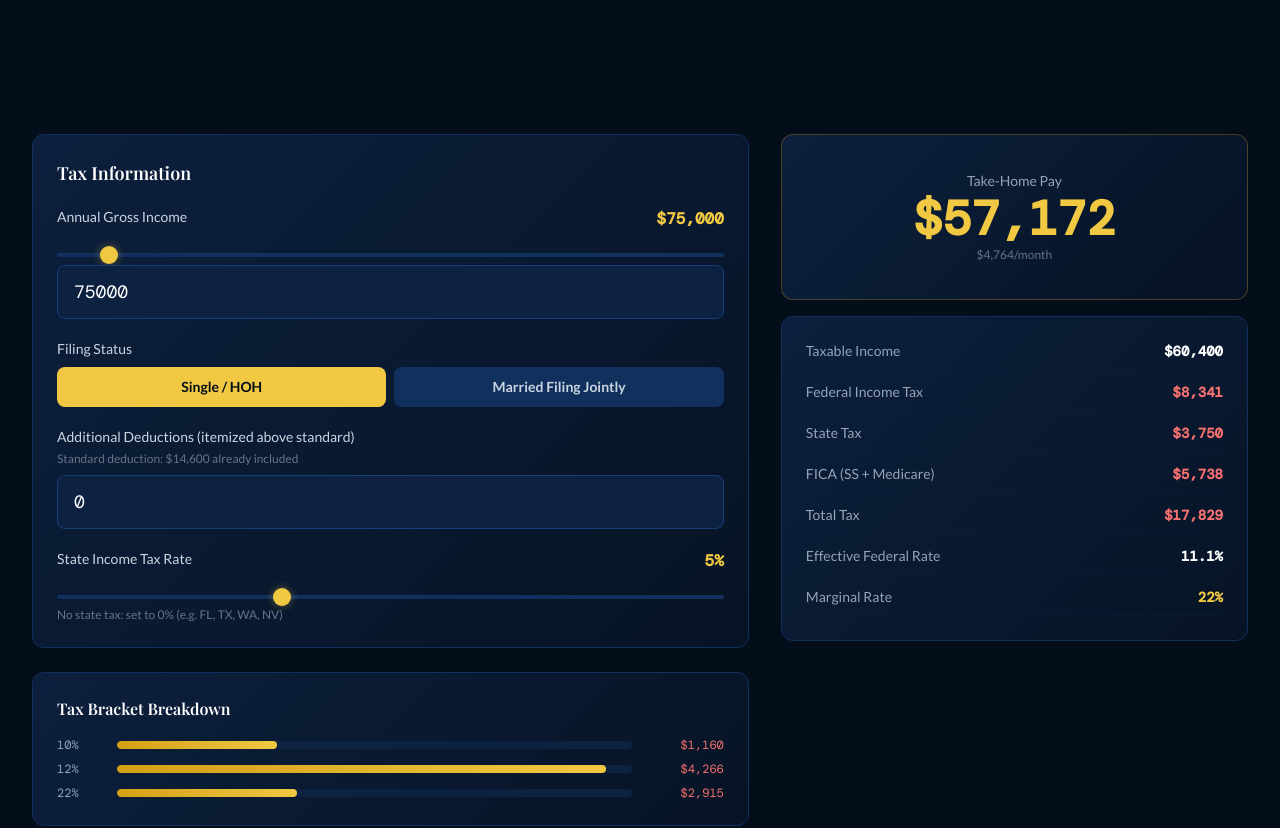
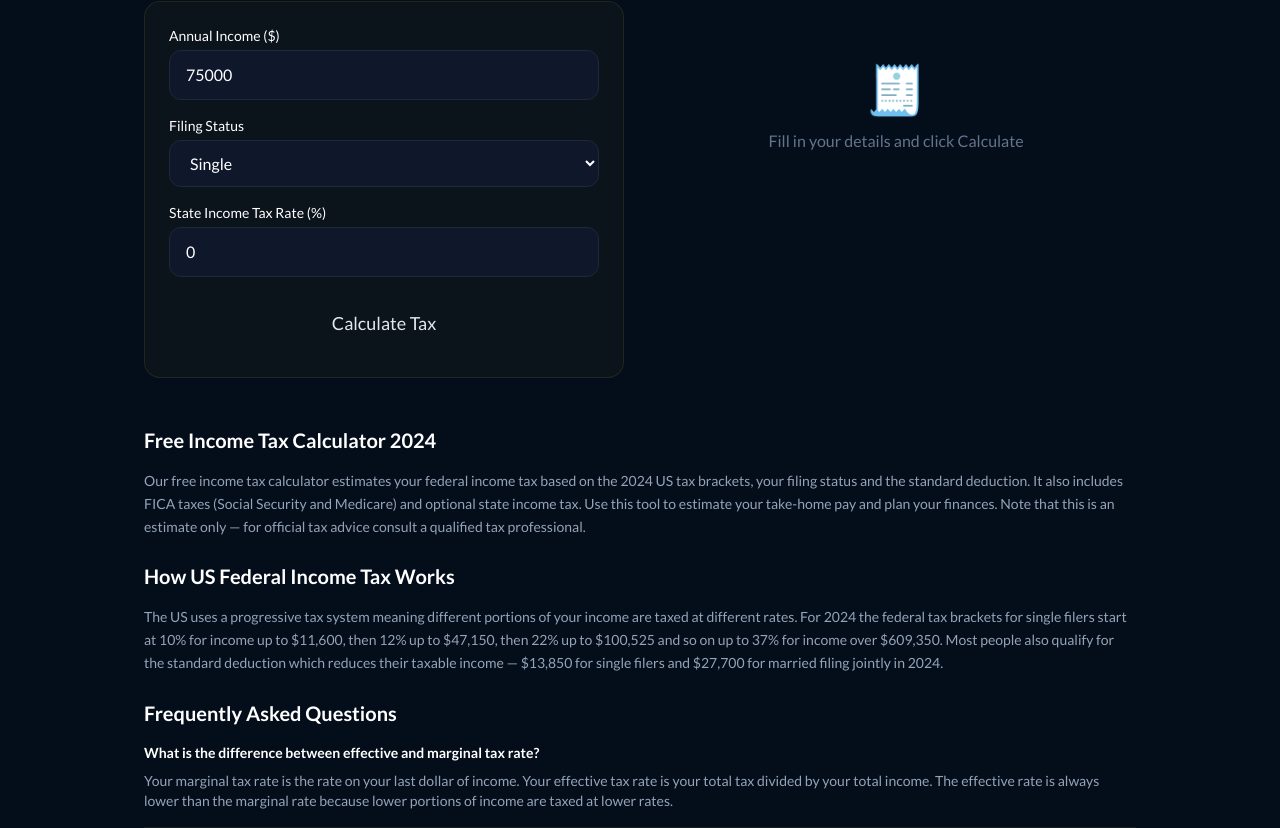
Before and after one commit to mumu15/finance-calc-pro, a Next.js app: page /tax-calculator in a window 1280 px wide. Shown: the part 244-1072 px from the top of the page. Built offline with nearby package versions, Linux system fonts and the light colour scheme; a web font is replaced by a local one.

Commit message:
Add content to tax calculator page

```diff
--- a/app/tax-calculator/page.js
+++ b/app/tax-calculator/page.js
@@ -1,188 +1,146 @@
 'use client'
-import { useState, useMemo } from 'react'
+import { useState } from 'react'
 import Header from '../../components/Header'
 import Footer from '../../components/Footer'
-import { AdLeaderboard, AdRectangle } from '../../components/AdUnit'
 
-const TAX_BRACKETS_2024 = {
-  single: [
-    { min: 0, max: 11600, rate: 10 },
-    { min: 11600, max: 47150, rate: 12 },
-    { min: 47150, max: 100525, rate: 22 },
-    { min: 100525, max: 191950, rate: 24 },
-    { min: 191950, max: 243725, rate: 32 },
-    { min: 243725, max: 609350, rate: 35 },
-    { min: 609350, max: Infinity, rate: 37 },
-  ],
-  married: [
-    { min: 0, max: 23200, rate: 10 },
-    { min: 23200, max: 94300, rate: 12 },
-    { min: 94300, max: 201050, rate: 22 },
-    { min: 201050, max: 383900, rate: 24 },
-    { min: 383900, max: 487450, rate: 32 },
-    { min: 487450, max: 731200, rate: 35 },
-    { min: 731200, max: Infinity, rate: 37 },
-  ],
+export default function TaxCalculator() {
+  const [form, setForm] = useState({ income: 75000, filingStatus: 'single', state: 0 })
+  const [result, setResult] = useState(null)
+
+  const update = (k, v) => setForm(f => ({ ...f, [k]: v }))
+
+  const calculate = () => {
+    const income = form.income
+    const brackets = form.filingStatus === 'single'
+      ? [[11600, 0.10], [47150, 0.12], [100525, 0.22], [191950, 0.24], [243725, 0.32], [609350, 0.35], [Infinity, 0.37]]
+      : [[23200, 0.10], [94300, 0.12], [201050, 0.22], [383900, 0.24], [487450, 0.32], [731200, 0.35], [Infinity, 0.37]]
+
+    const standardDeduction = form.filingStatus === 'single' ? 13850 : 27700
+    const taxableIncome = Math.max(0, income - standardDeduction)
+
+    let federalTax = 0
+    let prev = 0
+    for (const [limit, rate] of brackets) {
+      if (taxableIncome <= prev) break
+      federalTax += (Math.min(taxableIncome, limit) - prev) * rate
+      prev = limit
     }
 
-const STANDARD_DEDUCTION = { single: 14600, married: 29200 }
+    const stateTax = income * (form.state / 100)
+    const ficaTax = Math.min(income, 160200) * 0.062 + income * 0.0145
+    const totalTax = federalTax + stateTax + ficaTax
+    const effectiveRate = (totalTax / income * 100).toFixed(1)
+    const takeHome = income - totalTax
+    const monthlyTakeHome = takeHome / 12
 
-export default function TaxCalculator() {
-  const [income, setIncome] = useState(75000)
-  const [filingStatus, setFilingStatus] = useState('single')
-  const [deductions, setDeductions] = useState(0)
-  const [stateTaxRate, setStateTaxRate] = useState(5)
-
-  const results = useMemo(() => {
-    const stdDed = STANDARD_DEDUCTION[filingStatus]
-    const totalDeductions = stdDed + deductions
-    const taxableIncome = Math.max(0, income - totalDeductions)
-    const brackets = TAX_BRACKETS_2024[filingStatus]
-
-    let totalFedTax = 0
-    const bracketBreakdown = []
-
-    for (const bracket of brackets) {
-      if (taxableIncome <= bracket.min) break
-      const taxableInBracket = Math.min(taxableIncome, bracket.max) - bracket.min
-      const taxInBracket = taxableInBracket * bracket.rate / 100
-      totalFedTax += taxInBracket
-      if (taxableInBracket > 0) {
-        bracketBreakdown.push({ rate: bracket.rate, amount: taxInBracket, income: taxableInBracket })
-      }
+    setResult({
+      federalTax: federalTax.toFixed(2),
+      stateTax: stateTax.toFixed(2),
+      ficaTax: ficaTax.toFixed(2),
+      totalTax: totalTax.toFixed(2),
+      effectiveRate,
+      takeHome: takeHome.toFixed(2),
+      monthlyTakeHome: monthlyTakeHome.toFixed(2),
+      taxableIncome: taxableIncome.toFixed(2)
+    })
   }
 
-    const stateTax = income * stateTaxRate / 100
-    const ficaTax = Math.min(income, 168600) * 0.062 + income * 0.0145 // SS + Medicare
-    const totalTax = totalFedTax + stateTax + ficaTax
-    const effectiveRate = (totalFedTax / Math.max(income, 1) * 100)
-    const marginalRate = brackets.find(b => taxableIncome >= b.min && taxableIncome < b.max)?.rate || 37
-    const takeHome = income - totalTax
-
-    return { totalFedTax, stateTax, ficaTax, totalTax, effectiveRate, marginalRate, takeHome, taxableIncome, bracketBreakdown, stdDed }
-  }, [income, filingStatus, deductions, stateTaxRate])
-
-  const fmt = (n) => new Intl.NumberFormat('en-US', { style: 'currency', currency: 'USD', maximumFractionDigits: 0 }).format(n)
-  const fmtDec = (n) => new Intl.NumberFormat('en-US', { style: 'currency', currency: 'USD', maximumFractionDigits: 2 }).format(n)
+  const fmt = (n) => Number(n).toLocaleString('en-US', { style: 'currency', currency: 'USD', maximumFractionDigits: 0 })
 
   return (
     <>
       <Header />
-      <main className="max-w-7xl mx-auto px-4 sm:px-6 lg:px-8 py-10">
-        <div className="mb-8">
-          <div className="flex items-center gap-2 text-slate-500 text-sm mb-3">
-            <a href="/" className="hover:text-gold-400">Home</a><span>/</span>
-            <span className="text-slate-300">Tax Calculator</span>
-          </div>
-          <h1 className="font-display text-4xl font-bold text-white mb-2 gold-accent">Income Tax Calculator 2024</h1>
-          <p className="text-slate-400 max-w-2xl">Estimate your federal income tax, effective rate, and take-home pay using 2024 tax brackets.</p>
+      <main className="max-w-5xl mx-auto px-4 py-12">
+        <div className="text-center mb-10">
+          <h1 className="text-4xl md:text-5xl font-bold text-white mb-4">Income Tax Calculator</h1>
+          <p className="text-slate-400 text-lg">Estimate your federal income tax and take-home pay</p>
         </div>
 
-        <AdLeaderboard />
-
-        <div className="grid grid-cols-1 lg:grid-cols-5 gap-8 mt-8">
-          <div className="lg:col-span-3 space-y-6">
-            <div className="result-card">
-              <h2 className="font-display text-lg font-semibold text-white mb-5">Tax Information</h2>
-              <div className="space-y-5">
+        <div className="grid grid-cols-1 lg:grid-cols-2 gap-8">
+          <div className="space-y-4" style={{background:'rgba(240,200,66,0.03)', border:'1px solid rgba(240,200,66,0.1)', borderRadius:'16px', padding:'24px'}}>
             <div>
-                  <div className="flex justify-between mb-2">
-                    <label className="text-slate-300 text-sm">Annual Gross Income</label>
-                    <span className="text-gold-400 font-mono font-bold">{fmt(income)}</span>
+              <label className="text-white text-sm font-medium block mb-1">Annual Income ($)</label>
+              <input type="number" value={form.income} onChange={e => update('income', parseFloat(e.target.value))}
+                className="w-full px-4 py-3 rounded-xl text-white outline-none"
+                style={{background:'#0f172a', border:'1px solid #1e293b'}} />
             </div>
-                  <input type="range" min="10000" max="1000000" step="1000" value={income}
-                    onChange={e => setIncome(+e.target.value)} className="w-full mb-2" />
-                  <input type="number" value={income} onChange={e => setIncome(+e.target.value)} className="calc-input" />
+            <div>
+              <label className="text-white text-sm font-medium block mb-1">Filing Status</label>
+              <select value={form.filingStatus} onChange={e => update('filingStatus', e.target.value)}
+                className="w-full px-4 py-3 rounded-xl text-white outline-none"
+                style={{background:'#0f172a', border:'1px solid #1e293b'}}>
+                <option value="single">Single</option>
+                <option value="married">Married Filing Jointly</option>
+              </select>
+            </div>
+            <div>
+              <label className="text-white text-sm font-medium block mb-1">State Income Tax Rate (%)</label>
+              <input type="number" value={form.state} onChange={e => update('state', parseFloat(e.target.value))}
+                placeholder="0 for no state tax"
+                className="w-full px-4 py-3 rounded-xl text-white outline-none"
+                style={{background:'#0f172a', border:'1px solid #1e293b'}} />
+            </div>
+            <button onClick={calculate} className="btn-primary w-full py-4 text-lg mt-4">Calculate Tax</button>
           </div>
 
           <div>
-                  <label className="text-slate-300 text-sm block mb-2">Filing Status</label>
-                  <div className="grid grid-cols-2 gap-2">
-                    {[['single', 'Single / HOH'], ['married', 'Married Filing Jointly']].map(([val, label]) => (
-                      <button key={val} onClick={() => setFilingStatus(val)}
-                        className={`py-2.5 rounded-lg text-sm font-bold transition-all ${
-                          filingStatus === val ? 'bg-gold-400 text-navy-950' : 'bg-navy-700 text-slate-300 hover:bg-navy-600'
-                        }`}>{label}</button>
-                    ))}
+            {!result ? (
+              <div className="result-box text-center py-16">
+                <div className="text-5xl mb-4">🧾</div>
+                <p className="text-slate-500">Fill in your details and click Calculate</p>
               </div>
+            ) : (
+              <div className="space-y-4">
+                <div className="result-box text-center">
+                  <p className="text-slate-400 text-sm mb-2">Annual Take-Home Pay</p>
+                  <div className="text-5xl font-bold mb-2" style={{color:'#f0c842'}}>{fmt(result.takeHome)}</div>
+                  <p className="text-slate-500 text-sm">{fmt(result.monthlyTakeHome)} per month</p>
                 </div>
-
-                <div>
-                  <label className="text-slate-300 text-sm block mb-1">Additional Deductions (itemized above standard)</label>
-                  <div className="text-slate-500 text-xs mb-2">Standard deduction: {fmt(results.stdDed)} already included</div>
-                  <input type="number" value={deductions} onChange={e => setDeductions(+e.target.value)} className="calc-input" />
-                </div>
-
-                <div>
-                  <div className="flex justify-between mb-2">
-                    <label className="text-slate-300 text-sm">State Income Tax Rate</label>
-                    <span className="text-gold-400 font-mono font-bold">{stateTaxRate}%</span>
-                  </div>
-                  <input type="range" min="0" max="15" step="0.1" value={stateTaxRate}
-                    onChange={e => setStateTaxRate(+e.target.value)} className="w-full mb-2" />
-                  <div className="text-slate-500 text-xs">No state tax: set to 0% (e.g. FL, TX, WA, NV)</div>
-                </div>
-              </div>
-            </div>
-
-            {/* Bracket breakdown */}
-            <div className="result-card">
-              <h3 className="font-display text-base font-semibold text-white mb-4">Tax Bracket Breakdown</h3>
-              <div className="space-y-2">
-                {results.bracketBreakdown.map(b => (
-                  <div key={b.rate} className="flex items-center gap-3">
-                    <div className="text-slate-400 text-xs w-12 font-mono">{b.rate}%</div>
-                    <div className="flex-1 progress-bar">
-                      <div className="progress-fill" style={{ width: `${Math.min(100, b.income / income * 100 * 2).toFixed(0)}%` }} />
-                    </div>
-                    <div className="text-red-400 font-mono text-xs w-20 text-right">{fmt(b.amount)}</div>
+                <div className="grid grid-cols-2 gap-3">
+                  {[
+                    { label: 'Federal Tax', value: fmt(result.federalTax) },
+                    { label: 'State Tax', value: fmt(result.stateTax) },
+                    { label: 'FICA Tax', value: fmt(result.ficaTax) },
+                    { label: 'Effective Rate', value: `${result.effectiveRate}%` },
+                  ].map((s, i) => (
+                    <div key={i} className="stat-card">
+                      <div className="text-xl font-bold text-white">{s.value}</div>
+                      <div className="text-slate-500 text-xs mt-1">{s.label}</div>
                     </div>
                   ))}
                 </div>
               </div>
-          </div>
-
-          <div className="lg:col-span-2 space-y-4">
-            <div className="result-card" style={{ borderColor: 'rgba(212,160,23,0.3)', borderWidth: 1 }}>
-              <div className="text-center py-3">
-                <div className="text-slate-400 text-sm mb-1">Take-Home Pay</div>
-                <div className="font-mono text-5xl font-bold text-gold-400">{fmt(results.takeHome)}</div>
-                <div className="text-slate-500 text-xs mt-1">{fmt(Math.round(results.takeHome / 12))}/month</div>
+            )}
           </div>
         </div>
 
-            <div className="result-card">
-              <div className="space-y-3">
-                {[
-                  { label: 'Taxable Income', value: fmt(results.taxableIncome) },
-                  { label: 'Federal Income Tax', value: fmt(results.totalFedTax), red: true },
-                  { label: 'State Tax', value: fmt(results.stateTax), red: true },
-                  { label: 'FICA (SS + Medicare)', value: fmt(results.ficaTax), red: true },
-                  { label: 'Total Tax', value: fmt(results.totalTax), red: true },
-                  { label: 'Effective Federal Rate', value: `${results.effectiveRate.toFixed(1)}%` },
-                  { label: 'Marginal Rate', value: `${results.marginalRate}%`, color: 'text-gold-400' },
-                ].map(item => (
-                  <div key={item.label} className="flex justify-between border-b border-navy-800/50 pb-2">
-                    <span className="text-slate-400 text-sm">{item.label}</span>
-                    <span className={`font-mono font-bold text-sm ${item.red ? 'text-red-400' : item.color || 'text-white'}`}>{item.value}</span>
+        <div className="space-y-6 mt-12">
+          <div className="result-box">
+            <h2 className="text-xl font-bold text-white mb-4">Free Income Tax Calculator 2024</h2>
+            <p className="text-slate-400 text-sm leading-relaxed">Our free income tax calculator estimates your federal income tax based on the 2024 US tax brackets, your filing status and the standard deduction. It also includes FICA taxes (Social Security and Medicare) and optional state income tax. Use this tool to estimate your take-home pay and plan your finances. Note that this is an estimate only — for official tax advice consult a qualified tax professional.</p>
           </div>
-                ))}
+          <div className="result-box">
+            <h2 className="text-xl font-bold text-white mb-4">How US Federal Income Tax Works</h2>
+            <p className="text-slate-400 text-sm leading-relaxed">The US uses a progressive tax system meaning different portions of your income are taxed at different rates. For 2024 the federal tax brackets for single filers start at 10% for income up to $11,600, then 12% up to $47,150, then 22% up to $100,525 and so on up to 37% for income over $609,350. Most people also qualify for the standard deduction which reduces their taxable income — $13,850 for single filers and $27,700 for married filing jointly in 2024.</p>
+          </div>
+          <div className="result-box">
+            <h2 className="text-xl font-bold text-white mb-4">Frequently Asked Questions</h2>
+            <div className="space-y-4 text-sm">
+              <div className="border-b pb-4" style={{borderColor:"rgba(240,200,66,0.1)"}}>
+                <h3 className="text-white font-semibold mb-2">What is the difference between effective and marginal tax rate?</h3>
+                <p className="text-slate-400">Your marginal tax rate is the rate on your last dollar of income. Your effective tax rate is your total tax divided by your total income. The effective rate is always lower than the marginal rate because lower portions of income are taxed at lower rates.</p>
+              </div>
+              <div className="border-b pb-4" style={{borderColor:"rgba(240,200,66,0.1)"}}>
+                <h3 className="text-white font-semibold mb-2">What is FICA tax?</h3>
+                <p className="text-slate-400">FICA stands for Federal Insurance Contributions Act. It includes Social Security tax (6.2% on income up to $160,200) and Medicare tax (1.45% on all income). Your employer pays a matching amount.</p>
+              </div>
+              <div className="pb-4">
+                <h3 className="text-white font-semibold mb-2">Is this tax calculator free?</h3>
+                <p className="text-slate-400">Yes, completely free with no sign up required. Results are estimates only and not official tax advice.</p>
               </div>
             </div>
-
-            <AdRectangle />
           </div>
         </div>
-
-        <section className="mt-16 max-w-3xl">
-          <h2 className="font-display text-2xl font-bold text-white mb-4 gold-accent">2024 Federal Tax Brackets</h2>
-          <div className="text-slate-400 text-sm leading-relaxed space-y-3">
-            <p>The US uses a progressive tax system — you only pay higher rates on income above each threshold, not on your entire income. Your effective rate is always lower than your marginal (bracket) rate.</p>
-            <p>The standard deduction for 2024 is $14,600 for single filers and $29,200 for married filing jointly. Most taxpayers take the standard deduction rather than itemizing.</p>
-          </div>
-        </section>
-
-        <AdLeaderboard />
       </main>
       <Footer />
     </>
```
Lines whose indentation alone changed are shown as unchanged.
